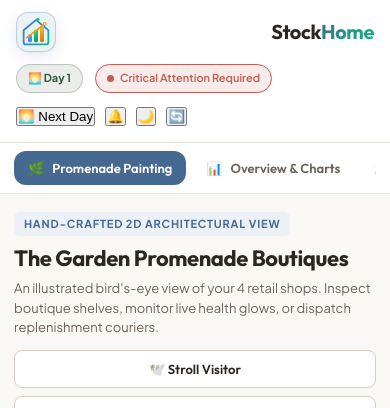
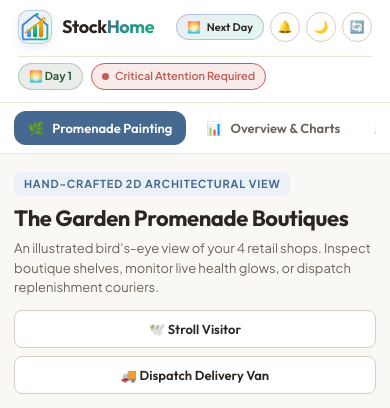
Before and after one commit to nandita3035-beai25/StockHome, a web app: page / in a window 390 px wide; the page is wider, and only the part inside the window is pictured. Shown: the top 408 px of that part. Run offline with its HTML, style and script files only (its server is not run), Linux system fonts and the light colour scheme; data that the repository does not hold is empty; some web fonts are replaced.

Commit message:
style(ui): update header and button styles for uncluttered layout

```diff
--- a/style.css
+++ b/style.css
@@ -78,13 +78,13 @@ body {
 }
 
 /* =========================================================================
-   TOP HEADER
+   TOP HEADER (CLEAN & UNCLUTTERED)
    ========================================================================= */
 
 .app-header {
   background: var(--bg-surface);
   border-bottom: 1px solid var(--border-light);
-  padding: 14px 36px;
+  padding: 12px 32px;
   display: flex;
   justify-content: space-between;
   align-items: center;
@@ -95,47 +95,41 @@ body {
 .brand-block {
   display: flex;
   align-items: center;
-  gap: 14px;
+  gap: 12px;
 }
 
 .brand-symbol {
-  width: 48px;
-  height: 48px;
-  border-radius: 12px;
+  width: 42px;
+  height: 42px;
+  border-radius: 10px;
   background: linear-gradient(135deg, rgba(82, 110, 163, 0.1) 0%, rgba(16, 185, 129, 0.12) 100%);
   border: 1.5px solid rgba(82, 110, 163, 0.28);
   display: flex;
   align-items: center;
   justify-content: center;
-  box-shadow: 0 4px 14px rgba(82, 110, 163, 0.15);
+  box-shadow: 0 3px 10px rgba(82, 110, 163, 0.12);
   transition: all 0.25s cubic-bezier(0.16, 1, 0.3, 1);
   flex-shrink: 0;
 }
 
 .brand-symbol:hover {
-  transform: translateY(-1px) scale(1.05);
-  box-shadow: 0 6px 18px rgba(82, 110, 163, 0.25);
+  transform: translateY(-1px) scale(1.04);
+  box-shadow: 0 5px 14px rgba(82, 110, 163, 0.2);
   border-color: var(--slate-blue);
 }
 
 .brand-meta {
   display: flex;
   flex-direction: column;
-}
-
-.brand-title-wrap {
-  display: flex;
-  align-items: center;
-  gap: 8px;
 }
 
 .brand-title {
   font-family: 'Outfit', sans-serif;
-  font-size: 24px;
+  font-size: 22px;
   font-weight: 700;
   letter-spacing: -0.4px;
   color: var(--text-primary);
-  line-height: 1.2;
+  line-height: 1.15;
 }
 
 .brand-title-accent {
@@ -170,24 +153,18 @@ body.theme-twilight .brand-symbol {
   box-shadow: 0 4px 14px rgba(0, 0, 0, 0.4);
 }
 
-body.theme-twilight .brand-badge {
-  background: rgba(142, 168, 219, 0.2);
-  color: #B4C6EE;
-  border-color: rgba(142, 168, 219, 0.4);
-}
-
 .header-status-center {
   display: flex;
   align-items: center;
-  gap: 12px;
+  gap: 10px;
 }
 
 .pill-badge {
   font-size: 12px;
   font-weight: 600;
-  padding: 6px 14px;
+  padding: 5px 13px;
   border-radius: 20px;
-  display: flex;
+  display: inline-flex;
   align-items: center;
   gap: 6px;
   border: 1px solid var(--border-light);
@@ -249,15 +213,57 @@ body.theme-twilight .pill-badge.pill-day {
 
 .header-controls {
   display: flex;
-  gap: 10px;
-}
-
-.control-btn {
-  font-family: inherit;
+  align-items: center;
+  gap: 8px;
+}
+
+.btn-header-action {
+  font-family: 'Outfit', sans-serif;
   font-size: 13px;
   font-weight: 600;
-  padding: 8px 14px;
-  border-radius: var(--radius-sm);
+  padding: 7px 15px;
+  border-radius: 20px;
+  border: 1px solid rgba(82, 110, 163, 0.35);
+  background: linear-gradient(135deg, rgba(82, 110, 163, 0.12), rgba(16, 185, 129, 0.12));
+  color: var(--text-primary);
+  cursor: pointer;
+  transition: all 0.2s ease;
+  display: inline-flex;
+  align-items: center;
+  gap: 6px;
+  white-space: nowrap;
+}
+
+.btn-header-action:hover {
+  background: var(--slate-blue);
+  color: #ffffff;
+  border-color: var(--slate-blue);
+  transform: translateY(-1px);
+  box-shadow: 0 4px 12px rgba(82, 110, 163, 0.25);
+}
+
+.btn-icon-btn {
+  width: 36px;
+  height: 36px;
+  border-radius: 50%;
+  border: 1px solid var(--border-medium);
+  background: var(--bg-surface);
+  color: var(--text-primary);
+  cursor: pointer;
+  transition: all 0.2s ease;
+  display: inline-flex;
+  align-items: center;
+  justify-content: center;
+  font-size: 15px;
+  padding: 0;
+  flex-shrink: 0;
+}
+
+.btn-icon-btn:hover {
+  background: var(--bg-surface-subtle);
+  border-color: var(--text-secondary);
+  transform: translateY(-1px);
+}
   border: 1px solid var(--border-medium);
   background: var(--bg-surface);
   color: var(--text-primary);
@@ -1356,52 +1362,55 @@ body.theme-twilight .pill-badge.pill-day {
 /* Medium Tablets & Large Phones (<= 840px) */
 @media (max-width: 840px) {
   .app-header {
-    padding: 12px 16px;
-    flex-direction: column;
-    align-items: stretch;
+    padding: 10px 18px;
+    flex-wrap: wrap;
+    justify-content: space-between;
+    align-items: center;
     gap: 12px;
   }
 
   .brand-block {
+    gap: 10px;
+  }
+
+  .brand-symbol {
+    width: 38px;
+    height: 38px;
+  }
+
+  .brand-title {
+    font-size: 20px;
+  }
+
+  .header-controls {
+    display: flex;
+    align-items: center;
+    gap: 6px;
+  }
+
+  .btn-header-action {
+    padding: 6px 12px;
+    font-size: 12px;
+  }
+
+  .btn-icon-btn {
+    width: 32px;
+    height: 32px;
+    font-size: 14px;
+  }
+
+  .header-status-center {
     width: 100%;
-    justify-content: space-between;
-  }
-
-  .header-controls {
-    order: unset;
-    margin-left: 0;
-    width: 100%;
-    overflow-x: auto;
-    padding-bottom: 4px;
+    order: 3;
     justify-content: flex-start;
-    scrollbar-width: none;
-    -webkit-overflow-scrolling: touch;
-  }
-  .header-controls::-webkit-scrollbar {
-    display: none;
-  }
-
-  .header-status-center {
-    order: unset;
-    scrollbar-width: none;
-    -webkit-overflow-scrolling: touch;
-  }
-  .header-status-center::-webkit-scrollbar {
-    display: none;
-  }
-
-  .control-btn {
-    flex-shrink: 0;
-    padding: 7px 12px;
-    font-size: 12px;
-    white-space: nowrap;
+    gap: 8px;
+    padding-top: 6px;
+    border-top: 1px solid var(--border-light);
   }
 
   .pill-badge {
-    flex-shrink: 0;
-    padding: 5px 11px;
+    padding: 4px 10px;
     font-size: 11px;
-    white-space: nowrap;
   }
 
   .app-nav {
@@ -1612,16 +1621,27 @@ body.theme-twilight .pill-badge.pill-day {
 /* Small Smart Phones (<= 520px) */
 @media (max-width: 520px) {
   .brand-title {
-    font-size: 20px;
+    font-size: 18px;
   }
 
   .brand-symbol {
-    width: 40px;
-    height: 40px;
+    width: 34px;
+    height: 34px;
   }
 
   .brand-subtitle {
     display: none;
+  }
+
+  .btn-header-action {
+    padding: 5px 10px;
+    font-size: 11px;
+  }
+
+  .btn-icon-btn {
+    width: 30px;
+    height: 30px;
+    font-size: 12px;
   }
 
   .kpi-grid {
```
Also changed, not shown: other parts of style.css (+4 -28 lines), webapp/style.css (+120 -100 lines).
